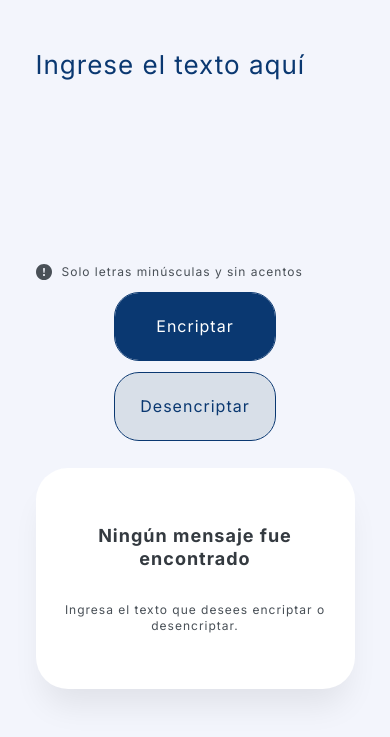
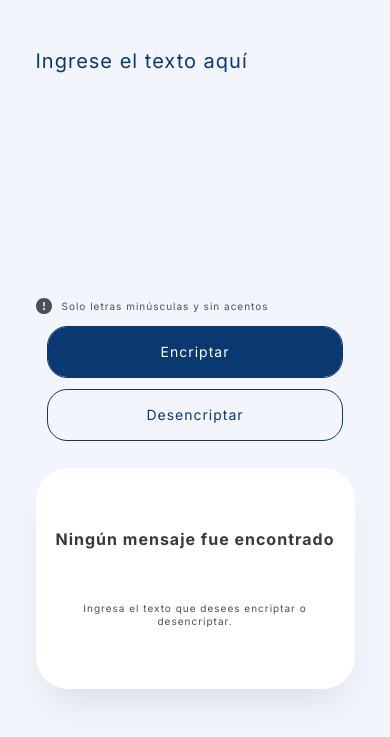
Before and after one commit to Akiel-IO/ciphertext, a plain HTML site: page index.html in a window 390 px wide. Shown: the part 83-820 px from the top of the page. Drawn offline with Linux system fonts and the light colour scheme.

Commit message:
Restore styles

```diff
--- a/styles/style.css
+++ b/styles/style.css
@@ -207,6 +207,9 @@ textarea::placeholder {
   .right.ajustar {
     height: 100%;
   }
+  .button__desencriptar {
+    background-color: transparent;
+  }
   .munheco {
     display: none;
   }
@@ -215,6 +218,34 @@ textarea::placeholder {
   }
   .creador {
     font-size: 14px;
+  }
+}
+
+@media screen and (max-width: 440px) {
+  .button__encriptar,
+  .button__desencriptar,
+  .button__copiar {
+    width: 100%;
+    height: 50px;
+    border-radius: 19px;
+    font-size: 14px;
+  }
+  .title {
+    width: 50%;
+    font-size: 22px;
+  }
+  .inputtextarea {
+    max-height: 200px;
+    font-size: 20px;
+  }
+  .button__desencriptar {
+    background-color: transparent;
+  }
+  .info {
+    font-size: 10px;
+  }
+  .textoFinal {
+    font-size: 16px;
   }
 }
 
```
